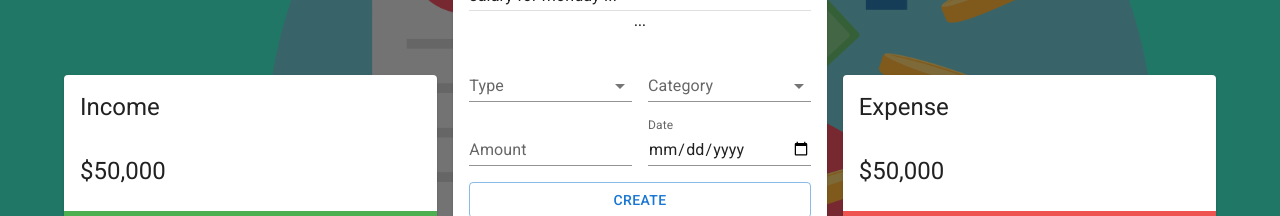
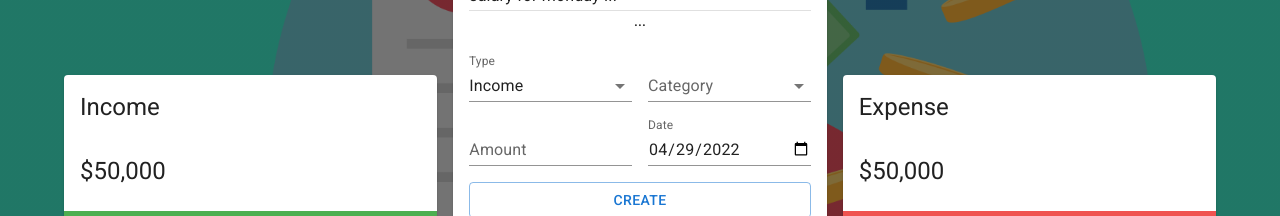
Before and after one commit to webceyhan/react-budget-tracker, a React (Create React App) app: page / in a window 1280 px wide. Shown: the part 244-460 px from the top of the page. Built offline with nearby package versions, Linux system fonts and the light colour scheme.

Commit message:
create tx logic impl.

```diff
--- a/src/components/Main/Form.jsx
+++ b/src/components/Main/Form.jsx
@@ -1,3 +1,4 @@
+import { useState } from 'react';
 import {
     TextField,
     Typography,
@@ -8,8 +9,33 @@ import {
     Select,
     MenuItem,
 } from '@mui/material';
+import { useTransactionContext } from '../../context/transaction';
+
+// helpers for date-input
+const dateToString = (date) => date.toISOString().substring(0, 10);
+const stringToDate = (date) => new Date(date);
+
+const initialState = {
+    amount: '',
+    category: '',
+    type: 'Income',
+    date: new Date(),
+};
 
 export const Form = () => {
+    const [formData, setFormData] = useState(initialState);
+    const { addTransaction } = useTransactionContext();
+
+    const createTransaction = () => {
+        const transaction = {
+            ...formData,
+            amount: Number(formData.amount),
+        };
+
+        addTransaction(transaction);
+        setFormData(initialState);
+    };
+
     return (
         <Grid container spacing={2}>
             <Grid item xs={12}>
@@ -21,7 +47,14 @@ export const Form = () => {
             <Grid item xs={6}>
                 <FormControl variant="standard" fullWidth>
                     <InputLabel id="type-label">Type</InputLabel>
-                    <Select id="type" labelId="type-label">
+                    <Select
+                        id="type"
+                        labelId="type-label"
+                        value={formData.type}
+                        onChange={(e) =>
+                            setFormData({ ...formData, type: e.target.value })
+                        }
+                    >
                         <MenuItem value="Income">Income</MenuItem>
                         <MenuItem value="Expense">Expense</MenuItem>
                     </Select>
@@ -31,7 +64,17 @@ export const Form = () => {
             <Grid item xs={6}>
                 <FormControl variant="standard" fullWidth>
                     <InputLabel id="category-label">Category</InputLabel>
-                    <Select id="category" labelId="category-label">
+                    <Select
+                        id="category"
+                        labelId="category-label"
+                        value={formData.category}
+                        onChange={(e) =>
+                            setFormData({
+                                ...formData,
+                                category: e.target.value,
+                            })
+                        }
+                    >
                         <MenuItem value="Salary">Salary</MenuItem>
                         <MenuItem value="Rent">Rent</MenuItem>
                         <MenuItem value="Food">Food</MenuItem>
@@ -45,6 +88,10 @@ export const Form = () => {
                     type="number"
                     label="Amount"
                     fullWidth
+                    value={formData.amount}
+                    onChange={(e) =>
+                        setFormData({ ...formData, amount: e.target.value })
+                    }
                 />
             </Grid>
 
@@ -55,6 +102,13 @@ export const Form = () => {
                     label="Date"
                     fullWidth
                     InputLabelProps={{ shrink: true }}
+                    value={dateToString(formData.date)}
+                    onChange={(e) =>
+                        setFormData({
+                            ...formData,
+                            date: stringToDate(e.target.value),
+                        })
+                    }
                 />
             </Grid>
 
```
